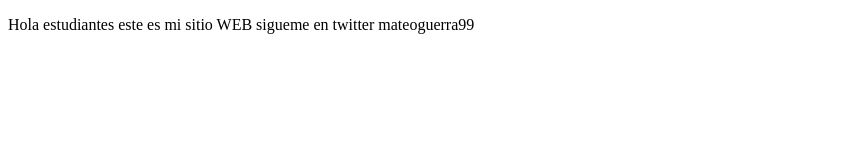
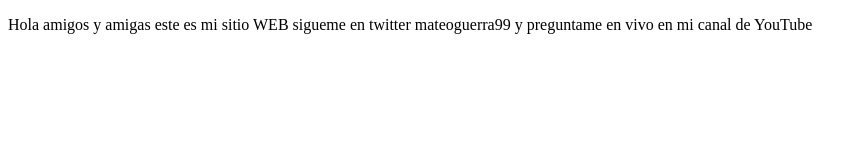
Before and after one commit to mateog26/proyectoDemoCursoPrework, a plain HTML site: page index.html in a window 1280 px wide. Shown: the whole page, without its empty margins (0-866 px from the left). Drawn offline with Linux system fonts and the light colour scheme.

Commit message:
cambios agregamos sitio de YouTube

```diff
--- a/index.html
+++ b/index.html
@@ -8,8 +8,8 @@
 </head>
 <body>
     <p>
-        Hola estudiantes este es mi sitio WEB
-        sigueme en twitter mateoguerra99
+        Hola amigos y amigas este es mi sitio WEB
+        sigueme en twitter mateoguerra99 y preguntame en vivo en mi canal de YouTube
     </p>
 </body>
 </html>
```
